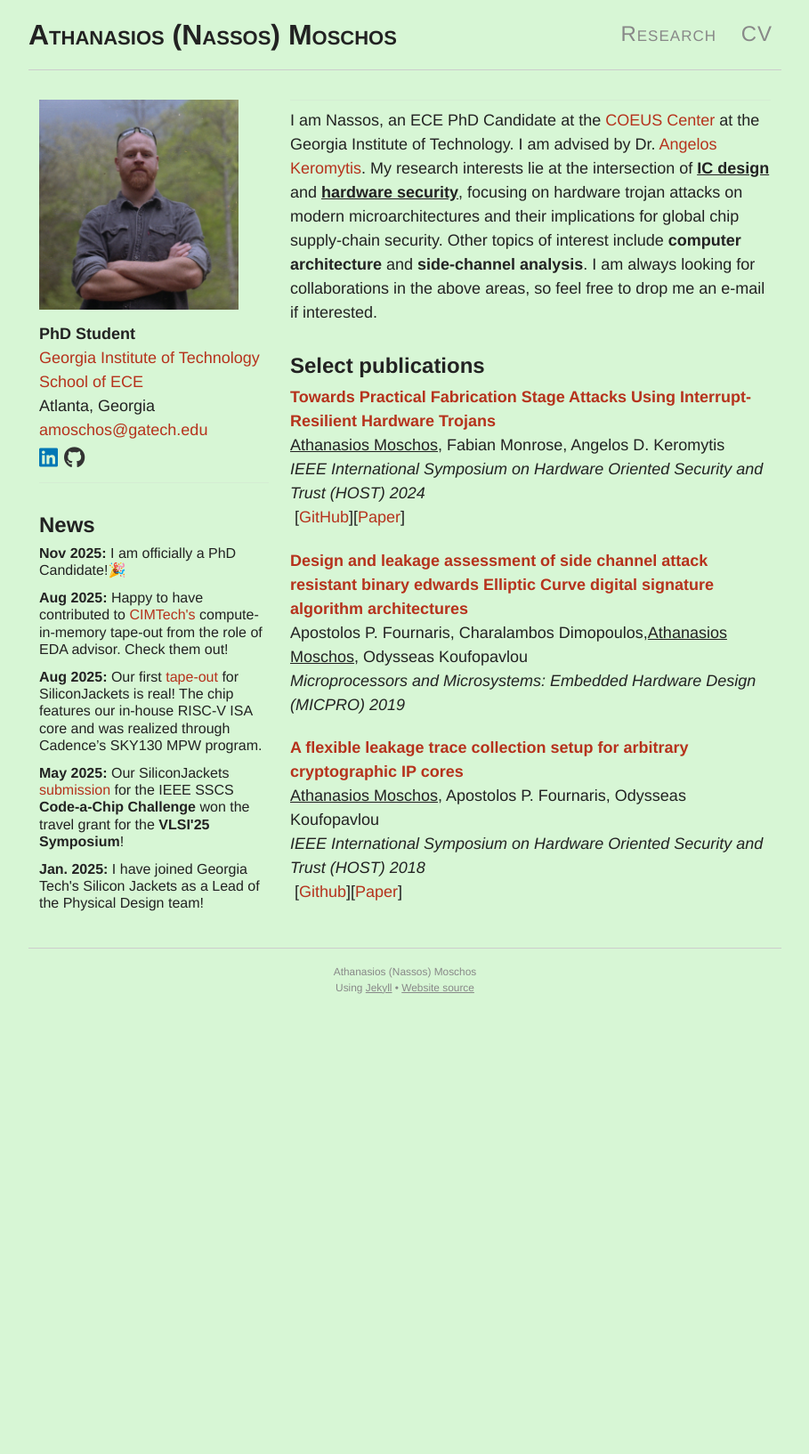
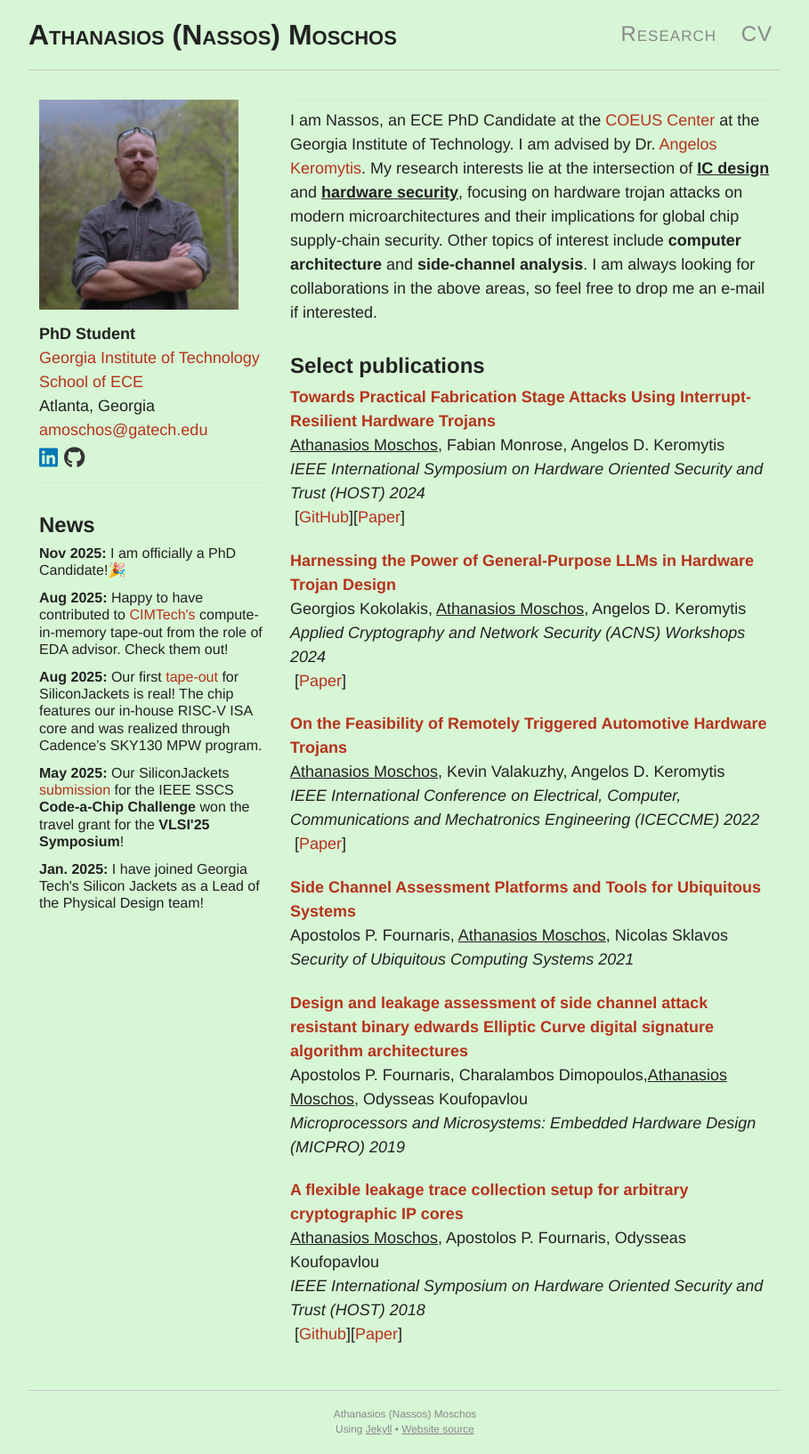
Before and after one commit to 0ena/0ena.github.io, a Jekyll site: the page built from index.md, in a window 1280 px wide. Shown: the whole page at 89% size, without its empty margins (185-1094 px from the left). Built offline with Jekyll 4.4.1, drawn with Linux system fonts in a browser that asks for light colours; nearby versions of some CDN libraries; before the commit the page ends 1137 px from its top, so only the background shows below that.

Commit message:
Added publications from 2021, 2022, 2024

```diff
--- a/_data/research.yml
+++ b/_data/research.yml
@@ -10,6 +10,33 @@ pubs:
           url:  "https://github.com/0ena/riscv-hw-trojans?tab=readme-ov-file#host-2024-towards-practical-fabrication-stage-attacks-using-interrupt-resilient-hardware-trojans"
         - name: "Paper"
           url: "/papers/HOST2024.pdf"
+
+    - title:   "Harnessing the Power of General-Purpose LLMs in Hardware Trojan Design"
+      author:  'Georgios Kokolakis, <span style="text-decoration: underline">Athanasios Moschos</span>, Angelos D. Keromytis'
+      conference: "Applied Cryptography and Network Security (ACNS) Workshops"
+      url:     "https://link.springer.com/chapter/10.1007/978-3-031-61486-6_11"
+      year:    "2024"
+      selected: true
+      media:
+        - name: "Paper"
+          url: "https://astrolavos.gatech.edu/articles/AIHWS2024.pdf"
+
+    - title:   "On the Feasibility of Remotely Triggered Automotive Hardware Trojans"
+      author:  '<span style="text-decoration: underline">Athanasios Moschos</span>, Kevin Valakuzhy, Angelos D. Keromytis'
+      conference: "IEEE International Conference on Electrical, Computer, Communications and Mechatronics Engineering (ICECCME)"
+      url:     "https://ieeexplore.ieee.org/document/9987857"
+      year:    "2022"
+      selected: true
+      media:
+        - name: "Paper"
+          url: "https://coeus.ece.gatech.edu/articles/iceccme.pdf"
+
+    - title:   "Side Channel Assessment Platforms and Tools for Ubiquitous Systems"
+      author:  'Apostolos P. Fournaris, <span style="text-decoration: underline">Athanasios Moschos</span>, Nicolas Sklavos'
+      conference: "Security of Ubiquitous Computing Systems"
+      url:     "https://link.springer.com/chapter/10.1007/978-3-030-10591-4_9"
+      year:    "2021"
+      selected: true
 
     - title:   "Design and leakage assessment of side channel attack resistant binary edwards Elliptic Curve digital signature algorithm architectures"
       author:  'Apostolos P. Fournaris, Charalambos Dimopoulos,<span style="text-decoration: underline">Athanasios Moschos</span>, Odysseas Koufopavlou'
```
